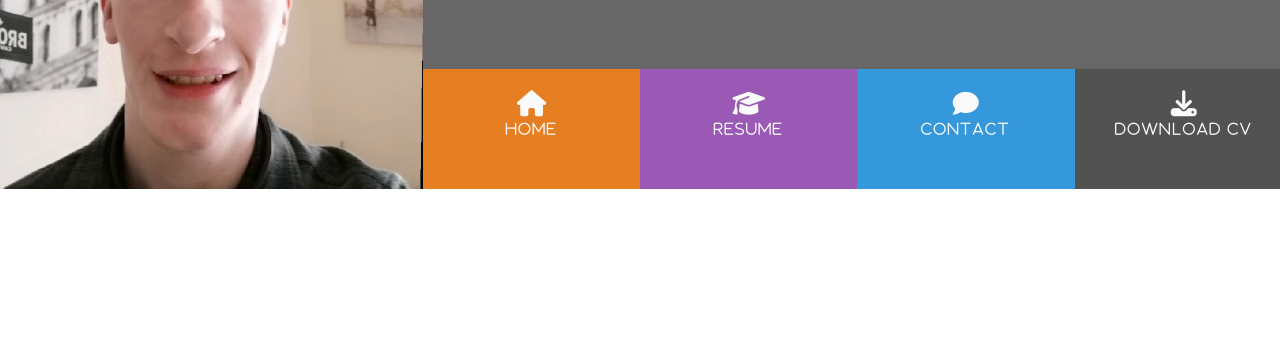
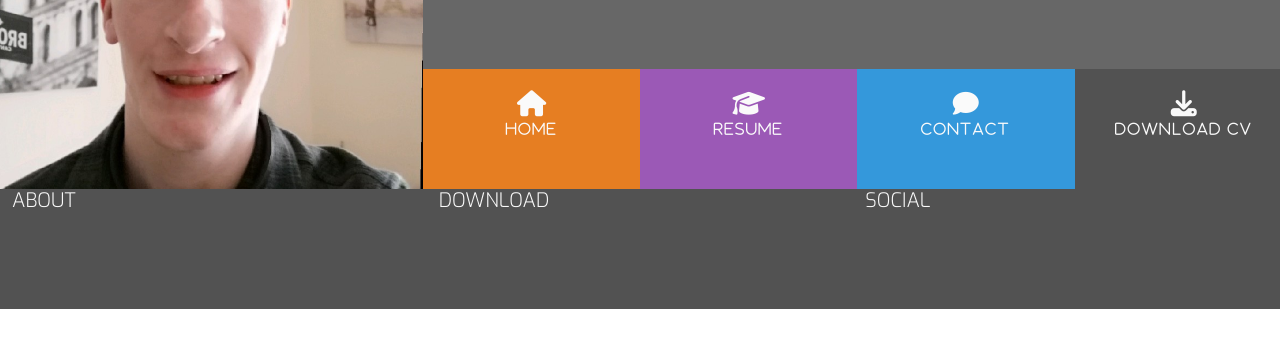
Before and after one commit to ExcellentWish/Resume.NigelDoheny, a plain HTML site: page index.html in a window 1280 px wide. Shown: the part 180-528 px from the top of the page. Drawn offline with nearby package versions, Linux system fonts and the light colour scheme.

Commit message:
add footer elements

```diff
--- a/assets/css/style.css
+++ b/assets/css/style.css
@@ -2,22 +2,42 @@
 
 /*----------------------------Colours*/
 
-.bg-color-name-title{
+.bg-color-name-title {
     background-color: #676767;
 }
 
-.ui-menu-color-home{
+.ui-menu-color-home {
     background-color: #e67e22;
 }
 
-.ui-menu-color-resume{
+.ui-menu-color-resume {
     background-color: #9b59b6;
 }
-.ui-menu-color-contact{
+
+.ui-menu-color-contact {
     background-color: #3498db;
 }
-.ui-menu-color-download{
+
+.ui-menu-color-download {
     background-color: #525252;
+}
+
+/*----------------------------Specil padding/margin/text*/
+h1,
+h2,
+h3,
+h4 {
+    margin: 0;
+}
+
+.uppercase{
+    text-transform: uppercase;
+}
+
+.general-sub{
+    font-family: "Exo", sans-serif;
+    font-weight: 300;
+    color: #fafafa;
 }
 /*----------------------------heading*/
 header {
@@ -65,15 +85,16 @@ header {
     padding: 0;
 }
 
-#nav{
+#nav {
     margin: 0;
 }
+
 #nav li {
     font-size: 14px;
     padding: 0;
 }
 
-.menuitem{
+.menuitem {
     height: 120px;
     text-align: center;
     padding: 0;
@@ -87,13 +108,13 @@ header {
 }
 
 .menuitem a i {
-    padding-top:22px;
+    padding-top: 22px;
     display: block;
     color: #fafafa;
     font-size: 26px;
 }
 
-.menuitem span{
+.menuitem span {
     display: block;
     width: 100%;
     padding-top: 5px;
@@ -103,13 +124,25 @@ header {
     font-weight: 300;
     letter-spacing: 2px;
 }
+
 /*----------------------------Hover.css*/
-.hvr-sweep-to-bottom:before{
-    background-color: rgba(0,0,0,0.2);
+.hvr-sweep-to-bottom:before {
+    background-color: rgba(0, 0, 0, 0.2);
     height: 120px;
 }
-@media (min-width: 1200px) { /*to fix li padding issue for a links*/
-    .fix-left{
+
+/*----------------------------footer*/
+footer{
+    background-color: #525252;
+    color: #fafafa;
+    min-height: 120px;
+    margin: 0;
+}
+
+@media (min-width: 1200px) {
+
+    /*to fix li padding issue for a links*/
+    .fix-left {
         padding-left: 0;
         padding-right: 0;
     }
--- a/index.html
+++ b/index.html
@@ -51,7 +51,18 @@
     <section>
 
     </section>
-    <footer>
+    <footer class="container-fluid">
+        <div class="row">
+            <div class="col-sm-4">
+                <h5 class="uppercase general-sub">About</h5>
+            </div>
+            <div class="col-sm-4">
+                <h5 class="uppercase general-sub">Download</h5>
+            </div>
+            <div class="col-sm-4">
+                <h5 class="uppercase general-sub">Social</h5>
+            </div>
+        </div>
 
     </footer>
 </body>
```
